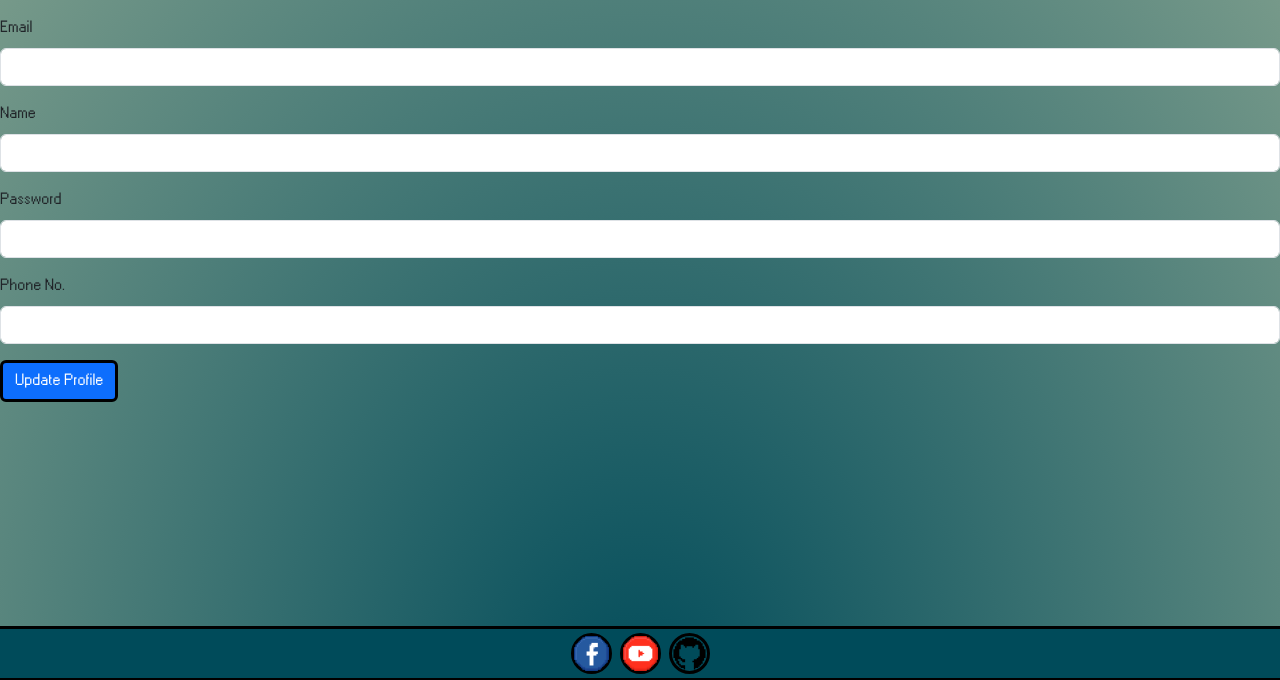
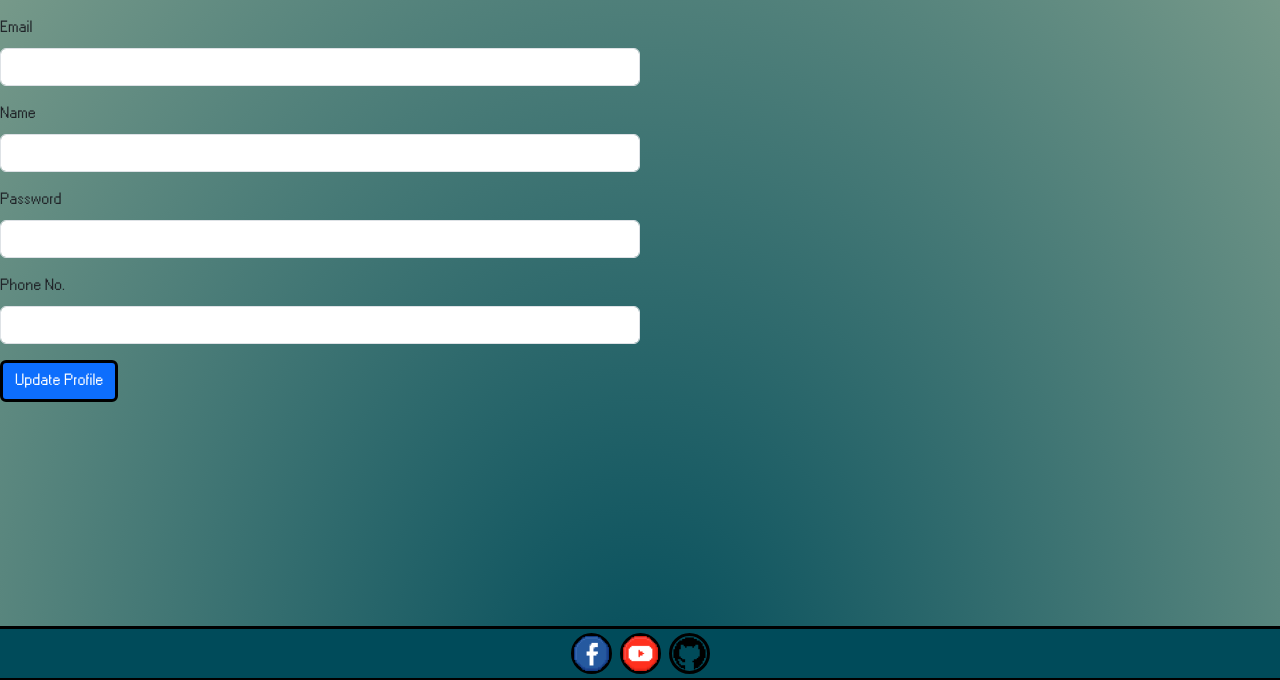
Before and after one commit to RedNate22/IAB207_A2_Group49, a Flask app: page /user/profile in a window 1280 px wide. Shown: the part 79-759 px from the top of the page. Run offline with Flask 3, Linux system fonts and the light colour scheme; some libraries are stand-ins or nearby versions.

Commit message:
slightly improved spacing on forms accross site

```diff
--- a/club95/templates/auth/login.html
+++ b/club95/templates/auth/login.html
@@ -16,7 +16,9 @@
         {% endif %}
     {% endwith %}
 
-    {{ render_form(form, method="POST", button_map={"submit": "primary"}) }}
+    <div class="col-md-6">
+        {{ render_form(form, method="POST", button_map={"submit": "primary"}) }}
+    </div>
 
     <p>Don't have an account?
         <a href="{{ url_for('auth_bp.register') }}">Register here</a>.
--- a/club95/templates/auth/register.html
+++ b/club95/templates/auth/register.html
@@ -1,5 +1,8 @@
 {% extends "base.html" %}
 {% from "bootstrap5/form.html" import render_form %}
+
 {% block body %}
-{{ render_form(form, method="POST", novalidate=True, button_map={"submit": "primary"}) }}
+
+<div class="col-md-6">{{ render_form(form, method="POST", novalidate=True, button_map={"submit": "primary"}) }}</div>
+
 {% endblock %}
--- a/club95/templates/user/user.html
+++ b/club95/templates/user/user.html
@@ -2,7 +2,9 @@
 {% from "bootstrap5/form.html" import render_form %}
 {% block body %}
 <!-- Form rendering is simple and easy if using WTForms and Bootstrap -->
-{{ render_form(form, method="POST", novalidate=True, button_map={"submit": "primary"}) }}
+<div class="col-md-6">{{ render_form(form, method="POST", novalidate=True, button_map={"submit": "primary"}) }}</div>
+
+
 <!-- When you have Login form, then show the user a link to register -->
 {% if heading == 'Login' %}
 <div class="col-md-4">
```
